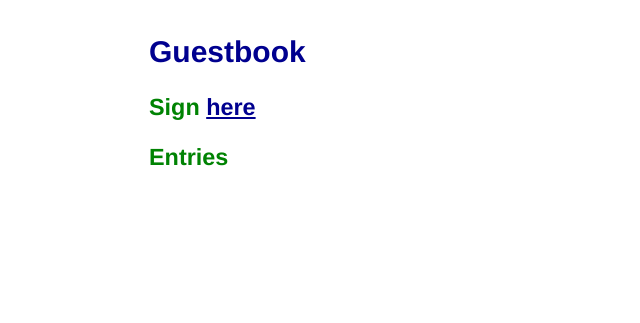
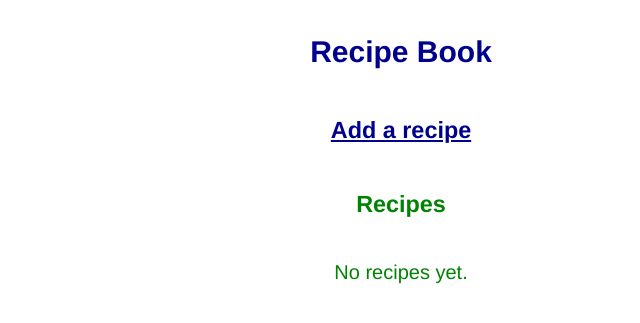
Before and after one commit to tim-coutinho/cs410c-tim-coutinho, a Flask app: page / in a window 1280 px wide. Shown: the top 323 px of the page, without its empty margins (239-879 px from the left). Run offline with Flask 2, Linux system fonts and the light colour scheme.

Commit message:
Add dict backend

```diff
--- a/hw2/app.py
+++ b/hw2/app.py
@@ -4,7 +4,7 @@ A simple guestbook flask app.
 import flask
 from flask.views import MethodView
 from index import Index
-from sign import Sign
+from add_recipe import AddRecipe
 
 app = flask.Flask(__name__)  # Our Flask app
 
@@ -12,8 +12,8 @@ app.add_url_rule('/',
                  view_func=Index.as_view('index'),
                  methods=["GET"])
 
-app.add_url_rule('/sign/',
-                 view_func=Sign.as_view('sign'),
+app.add_url_rule('/add_recipe/',
+                 view_func=AddRecipe.as_view('add_recipe'),
                  methods=['GET', 'POST'])
 
 if __name__ == '__main__':
--- a/hw2/gbmodel/__init__.py
+++ b/hw2/gbmodel/__init__.py
@@ -1,8 +1,11 @@
-model_backend = 'pylist'
+# model_backend = 'pylist'
+model_backend = 'dict'
 # model_backend = 'sqlite3'
 
 if model_backend == 'sqlite3':
     from .model_sqlite3 import model
+elif model_backend == 'dict':
+    from .model_dict import model
 elif model_backend == 'pylist':
     from .model_pylist import model
 else:
--- /dev/null
+++ b/hw2/gbmodel/model_dict.py
@@ -0,0 +1,43 @@
+"""
+Python dictionary model
+"""
+from .Model import Model
+
+class model(Model):
+    def __init__(self):
+        self.recipes = dict()
+
+    def select(self):
+        """
+        Returns recipe dictionary
+        Each list in recipes contains: title, author, ingredient list, time, skill, description
+        :return: List of lists
+        """
+        print(1, self.recipes)
+        return [[
+                 title,
+                 self.recipes[title]['Author'],
+                 self.recipes[title]['Ingredients'],
+                 self.recipes[title]['Time'],
+                 self.recipes[title]['Skill'],
+                 self.recipes[title]['Description']]
+                for title in self.recipes]
+
+    def insert(self, title, author, ingredients, time, skill, description):
+        """
+        Appends a new list of values representing new recipe into recipes
+        :param title: String
+        :param author: String
+        :param ingredients: List
+        :param time: Integer
+        :param skill: Integer
+        :param description: String
+        :return: True
+        """
+        params = dict(zip(
+            ['Author', 'Ingredients', 'Time', 'Skill', 'Description'],
+            [author, ingredients, time, skill, description]))
+        print(2, params)
+        self.recipes[title] = params
+        print(3, self.recipes)
+        return True
--- a/hw2/gbmodel/model_pylist.py
+++ b/hw2/gbmodel/model_pylist.py
@@ -6,7 +6,7 @@ from .Model import Model
 
 class model(Model):
     def __init__(self):
-        self.guestentries = dict()
+        self.guestentries = []
 
     def select(self):
         """
--- a/hw2/index.py
+++ b/hw2/index.py
@@ -5,8 +5,10 @@ import gbmodel
 class Index(MethodView):
     def get(self):
         model = gbmodel.get_model()
-        entries = [
-            dict(name=row[0], email=row[1], signed_on=row[2], message=row[3])
+        print(4, model.select())
+        recipes = [
+            dict(title=row[0], author=row[1], ingredients=row[2],
+                 time=row[3], skill=row[4], description=row[5])
             for row in model.select()
         ]
-        return render_template('index.html', entries=entries)
+        return render_template('index.html', recipes=recipes)
--- a/hw2/static/style.css
+++ b/hw2/static/style.css
@@ -12,14 +12,7 @@ form {
 	width: 400px;
 	border: 1px;
 }
-input[type=text] {
-	margin: 0.5em 0;
-	padding: 0.5em;
-	font-size: 12px;
-	color: #777;
-	width: 200px;
-}
-input[type=textarea] {
+input[type=text], textarea {
 	margin: 0.5em 0;
 	padding: 0.5em;
 	font-size: 12px;
@@ -30,6 +23,10 @@ input[type=textarea] {
 	font-weight: bold;
 }
 .page {
+	display: flex;
+	flex-direction: column;
+	justify-content: center;
+	align-items: center;
 	margin: 0.1em auto;
 	padding: 0.1em;
 	width: 504px;
--- a/hw2/templates/index.html
+++ b/hw2/templates/index.html
@@ -1,15 +1,30 @@
 {% extends "layout.html" %}
 {% block content %}
-    <h2>Guestbook</h2>
+<h2>Recipe Book</h2>
 
-    <h3>Sign <a href="{{ url_for('sign') }}">here</a></h3>
-    <h3>Entries</h3>
-    {% for entry in entries %}
-        <p class=entry>
-            {{ entry.name }} &lt;{{ entry.email }}&gt;
-	    <br>signed on {{ entry.signed_on }}<br>
-	    {{ entry.message }}
-        </p>
-    {% endfor %}
-
+<h3>
+    <a href="{{ url_for('add_recipe') }}">
+        Add a recipe
+    </a>
+</h3>
+<h3>
+    Recipes
+</h3>
+{% if recipes != [] %}
+{% for recipe in recipes %}
+<div class="recipe">
+    <h4>{{ recipe.title }} - {{ recipe.author }}</h4>
+    <br>
+    Time: {{ recipe.time }} | Difficulty: {{ recipe.skill }}/10
+    <ul class="ingredient-list">
+        {% for ingredient in recipe.ingredients %}
+        <li class="ingredient">{{ ingredient }}</li>
+        {% endfor %}
+    </ul>
+    {{ recipe.description }}
+</div>
+{% endfor %}
+{% else %}
+<p>No recipes yet.</p>
+{% endif %}
 {% endblock %}
--- a/hw2/templates/layout.html
+++ b/hw2/templates/layout.html
@@ -1,8 +1,8 @@
 <!doctype html>
 <html>
-<title>My Visitors</title>
-<link rel=stylesheet type=text/css href="{{ url_for('static', filename='style.css') }}">
-<div class=page>
+<title>Recipes</title>
+<link rel="stylesheet" type="text/css" href="{{ url_for('static', filename='style.css') }}">
+<div class="page">
     {% block content %}{% endblock %}
 </div>
 </html>
```
Also changed, not shown: hw2/add_recipe.py (renamed from hw2/sign.py, +6 -3 lines), hw2/gbmodel/Model.py (+6 -3 lines), hw2/templates/add_recipe.html (added, +37 -0 lines), hw2/templates/sign.html (deleted, +0 -11 lines).
